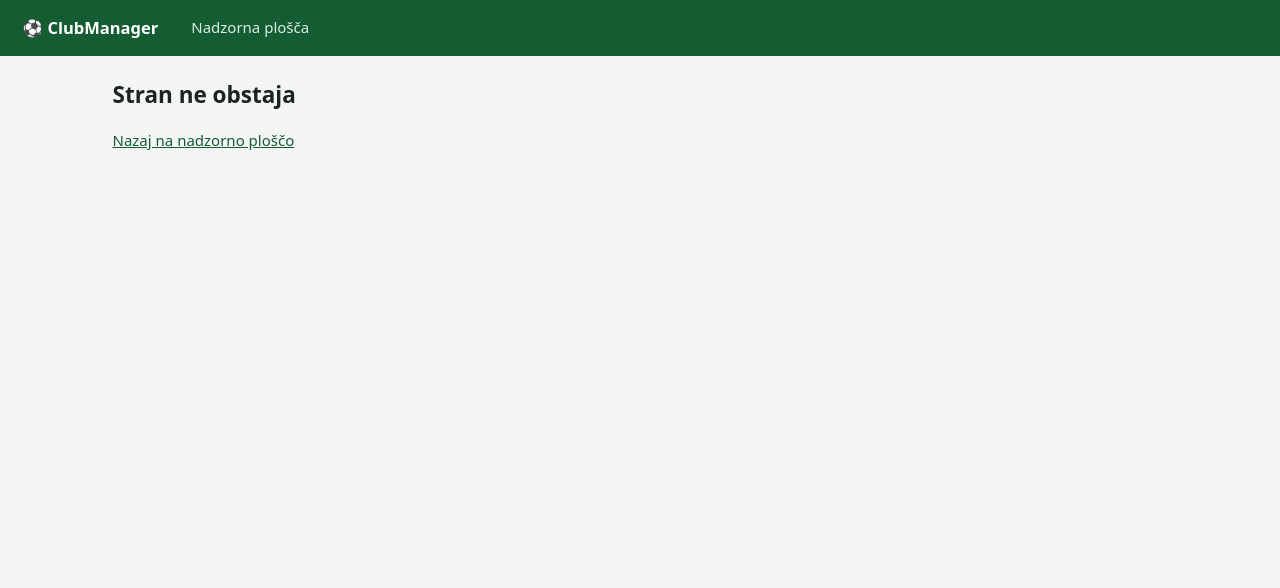
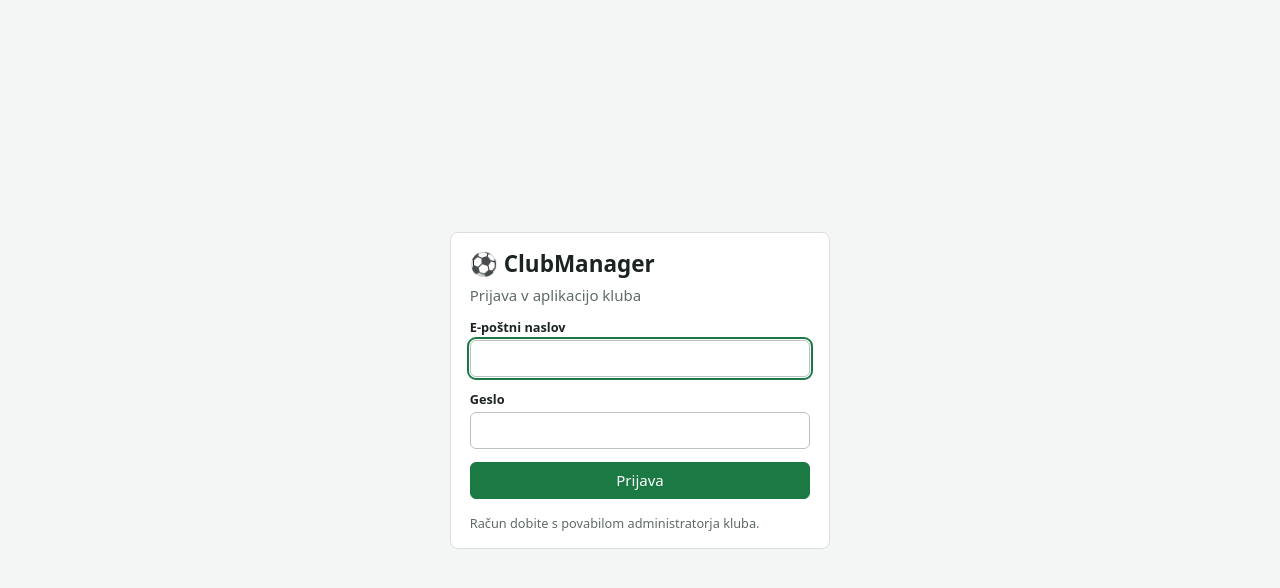
Before and after one commit to DAVIDekNOVAK/ClubManager, a React (Vite) app in the folder frontend/: page /prijava in a window 1280 px wide. Shown: the top 588 px of the page. Built offline with nearby package versions, Linux system fonts and the light colour scheme; no server answers.

Commit message:
feat: prijavna stran, zaščitene poti in odjava (#8)

```diff
--- a/frontend/src/App.tsx
+++ b/frontend/src/App.tsx
@@ -2,10 +2,13 @@ import { Route, Routes } from 'react-router-dom';
 import { Postavitev } from './components/Postavitev';
 import { Domov } from './pages/Domov';
 import { NiNajdeno } from './pages/NiNajdeno';
+import { Prijava } from './pages/Prijava';
 
 export function App() {
   return (
     <Routes>
+      <Route path="/prijava" element={<Prijava />} />
+      {/* Vse poti znotraj Postavitve so zaščitene – neprijavljen uporabnik je preusmerjen na prijavo. */}
       <Route element={<Postavitev />}>
         <Route index element={<Domov />} />
         <Route path="*" element={<NiNajdeno />} />
--- /dev/null
+++ b/frontend/src/auth.tsx
@@ -0,0 +1,75 @@
+import { createContext, useCallback, useContext, useEffect, useMemo, useState, type ReactNode } from 'react';
+import { api, ApiNapaka } from './api';
+import type { Profil, Vloga } from './tipi';
+
+interface AuthKontekst {
+  /** Prijavljeni uporabnik; `null`, če ni prijavljen. */
+  uporabnik: Profil | null;
+  /** Dokler ne vemo, ali seja obstaja, zaščitenih strani ne prikažemo. */
+  nalaganje: boolean;
+  prijava: (ePosta: string, geslo: string) => Promise<void>;
+  odjava: () => Promise<void>;
+  osvezi: () => Promise<void>;
+  nastavi: (profil: Profil) => void;
+  /** Ali ima uporabnik v kateri koli (ali izbrani) ekipi dano vlogo. */
+  imaVlogo: (vloga: Vloga, ekipaId?: number) => boolean;
+}
+
+const Kontekst = createContext<AuthKontekst | null>(null);
+
+export function AuthProvider({ children }: { children: ReactNode }) {
+  const [uporabnik, setUporabnik] = useState<Profil | null>(null);
+  const [nalaganje, setNalaganje] = useState(true);
+
+  const osvezi = useCallback(async () => {
+    try {
+      setUporabnik(await api.get<Profil>('/auth/jaz'));
+    } catch (e) {
+      if (e instanceof ApiNapaka && e.status === 401) setUporabnik(null);
+    } finally {
+      setNalaganje(false);
+    }
+  }, []);
+
+  useEffect(() => {
+    void osvezi();
+    // Če katera koli zahteva vrne 401 (seja je potekla ali bila uničena), uporabnika odjavimo.
+    const obNeprijavljen = () => setUporabnik(null);
+    window.addEventListener('clubmanager:neprijavljen', obNeprijavljen);
+    return () => window.removeEventListener('clubmanager:neprijavljen', obNeprijavljen);
+  }, [osvezi]);
+
+  const vrednost = useMemo<AuthKontekst>(
+    () => ({
+      uporabnik,
+      nalaganje,
+      osvezi,
+      nastavi: setUporabnik,
+      prijava: async (ePosta, geslo) => {
+        setUporabnik(await api.post<Profil>('/auth/prijava', { ePosta, geslo }));
+      },
+      odjava: async () => {
+        await api.post('/auth/odjava');
+        setUporabnik(null);
+      },
+      imaVlogo: (vloga, ekipaId) =>
+        !!uporabnik?.ekipe.some((e) => (ekipaId === undefined || e.id === ekipaId) && e.vloge.includes(vloga)),
+    }),
+    [uporabnik, nalaganje, osvezi],
+  );
+
+  return <Kontekst.Provider value={vrednost}>{children}</Kontekst.Provider>;
+}
+
+export function useAuth(): AuthKontekst {
+  const k = useContext(Kontekst);
+  if (!k) throw new Error('useAuth je mogoče uporabiti samo znotraj AuthProvider');
+  return k;
+}
+
+/** Prijavljeni uporabnik na zaščitenih straneh (tam vedno obstaja). */
+export function useUporabnik(): Profil {
+  const { uporabnik } = useAuth();
+  if (!uporabnik) throw new Error('Uporabnik ni prijavljen');
+  return uporabnik;
+}
--- a/frontend/src/components/Postavitev.tsx
+++ b/frontend/src/components/Postavitev.tsx
@@ -1,7 +1,20 @@
-import { NavLink, Outlet } from 'react-router-dom';
+import { Navigate, NavLink, Outlet, useLocation, useNavigate } from 'react-router-dom';
+import { useAuth } from '../auth';
 
-/** Skupna postavitev strani: glava z navigacijo in vsebina. */
+/** Skupna postavitev zaščitenih strani: glava z navigacijo in vsebina. Neprijavljene preusmeri na prijavo. */
 export function Postavitev() {
+  const { uporabnik, nalaganje, odjava } = useAuth();
+  const lokacija = useLocation();
+  const navigate = useNavigate();
+
+  if (nalaganje) return <p className="vsebina tiho">Nalaganje …</p>;
+  if (!uporabnik) return <Navigate to="/prijava" replace state={{ od: lokacija.pathname }} />;
+
+  async function obOdjavi() {
+    await odjava();
+    navigate('/prijava', { replace: true });
+  }
+
   return (
     <div className="aplikacija">
       <header className="glava">
@@ -13,6 +26,15 @@ export function Postavitev() {
             Nadzorna plošča
           </NavLink>
         </nav>
+        <div className="glava-uporabnik">
+          <span>
+            {uporabnik.ime} {uporabnik.priimek}
+            {uporabnik.jeAdministrator && ' (administrator)'}
+          </span>
+          <button className="gumb gumb-majhen" onClick={obOdjavi}>
+            Odjava
+          </button>
+        </div>
       </header>
       <main className="vsebina">
         <Outlet />
--- a/frontend/src/main.tsx
+++ b/frontend/src/main.tsx
@@ -2,12 +2,15 @@ import { StrictMode } from 'react';
 import { createRoot } from 'react-dom/client';
 import { BrowserRouter } from 'react-router-dom';
 import { App } from './App';
+import { AuthProvider } from './auth';
 import './styles.css';
 
 createRoot(document.getElementById('root')!).render(
   <StrictMode>
     <BrowserRouter>
-      <App />
+      <AuthProvider>
+        <App />
+      </AuthProvider>
     </BrowserRouter>
   </StrictMode>,
 );
--- a/frontend/src/pages/Domov.tsx
+++ b/frontend/src/pages/Domov.tsx
@@ -1,18 +1,37 @@
-import { api } from '../api';
-import { GlavaStrani, Kartica, Stanje, useNalozi, Znacka } from '../components/ui';
+import { useUporabnik } from '../auth';
+import { GlavaStrani, Kartica, Znacka } from '../components/ui';
+import { KATEGORIJE, VLOGE } from '../tipi';
 
 export function Domov() {
-  const { podatki, napaka, nalaganje } = useNalozi(() => api.get<{ status: string }>('/health'));
+  const uporabnik = useUporabnik();
 
   return (
     <>
-      <GlavaStrani naslov="Nadzorna plošča" podnaslov="Spletna aplikacija za upravljanje nogometnega kluba" />
-      <Kartica naslov="Stanje sistema">
-        <Stanje nalaganje={nalaganje} napaka={napaka} />
-        {podatki && (
-          <p>
-            Povezava z API-jem: <Znacka barva="zelena">{podatki.status}</Znacka>
+      <GlavaStrani naslov="Nadzorna plošča" podnaslov={`Pozdravljeni, ${uporabnik.ime}!`} />
+      <Kartica naslov="Moje ekipe">
+        {uporabnik.ekipe.length === 0 ? (
+          <p className="tiho">
+            {uporabnik.jeAdministrator
+              ? 'Niste član nobene ekipe. Kot administrator upravljate vse ekipe kluba.'
+              : 'Trenutno niste član nobene ekipe.'}
           </p>
+        ) : (
+          <ul className="seznam">
+            {uporabnik.ekipe.map((e) => (
+              <li key={e.id} className="vrstica">
+                <span>
+                  <strong>{e.naziv}</strong> <span className="tiho">· {KATEGORIJE[e.kategorija]}</span>
+                </span>
+                <span className="dejanja">
+                  {e.vloge.map((v) => (
+                    <Znacka key={v} barva="zelena">
+                      {VLOGE[v]}
+                    </Znacka>
+                  ))}
+                </span>
+              </li>
+            ))}
+          </ul>
         )}
       </Kartica>
     </>
--- /dev/null
+++ b/frontend/src/pages/Prijava.tsx
@@ -0,0 +1,60 @@
+import { useState, type FormEvent } from 'react';
+import { Navigate, useLocation } from 'react-router-dom';
+import { useAuth } from '../auth';
+import { izNapake, Obvestilo, Polje } from '../components/ui';
+
+export function Prijava() {
+  const { uporabnik, nalaganje, prijava } = useAuth();
+  const lokacija = useLocation();
+  const [ePosta, setEPosta] = useState('');
+  const [geslo, setGeslo] = useState('');
+  const [napaka, setNapaka] = useState<string | null>(null);
+  const [polja, setPolja] = useState<Record<string, string>>({});
+  const [posiljanje, setPosiljanje] = useState(false);
+
+  if (nalaganje) return <p className="vsebina tiho">Nalaganje …</p>;
+  if (uporabnik) {
+    const od = (lokacija.state as { od?: string } | null)?.od;
+    return <Navigate to={od && od !== '/prijava' ? od : '/'} replace />;
+  }
+
+  async function obOddaji(e: FormEvent) {
+    e.preventDefault();
+    setPosiljanje(true);
+    setNapaka(null);
+    setPolja({});
+    try {
+      await prijava(ePosta, geslo);
+    } catch (err) {
+      const n = izNapake(err);
+      setPolja(n.polja);
+      setNapaka(Object.keys(n.polja).length ? null : n.sporocilo);
+    } finally {
+      setPosiljanje(false);
+    }
+  }
+
+  return (
+    <div className="prijava-ovoj">
+      <div className="kartica prijava">
+        <h1>⚽ ClubManager</h1>
+        <p className="tiho">Prijava v aplikacijo kluba</p>
+        {napaka && <Obvestilo vrsta="napaka">{napaka}</Obvestilo>}
+        <form className="obrazec" onSubmit={obOddaji} noValidate>
+          <Polje oznaka="E-poštni naslov" napaka={polja.ePosta}>
+            <input type="email" value={ePosta} onChange={(e) => setEPosta(e.target.value)} autoComplete="username" autoFocus />
+          </Polje>
+          <Polje oznaka="Geslo" napaka={polja.geslo}>
+            <input type="password" value={geslo} onChange={(e) => setGeslo(e.target.value)} autoComplete="current-password" />
+          </Polje>
+          <button className="gumb gumb-glavni" type="submit" disabled={posiljanje}>
+            {posiljanje ? 'Prijavljanje …' : 'Prijava'}
+          </button>
+        </form>
+        <p className="tiho majhno" style={{ marginTop: '1rem', marginBottom: 0 }}>
+          Račun dobite s povabilom administratorja kluba.
+        </p>
+      </div>
+    </div>
+  );
+}
--- /dev/null
+++ b/frontend/src/tipi.ts
@@ -0,0 +1,49 @@
+/** Tipi podatkov, ki jih vrača API. */
+export type Vloga = 'IGRALEC' | 'TRENER' | 'VODJA_EKIPE';
+export type Kategorija = 'CLANI' | 'U19' | 'U17' | 'U15' | 'U13' | 'DRUGO';
+
+export const VLOGE: Record<Vloga, string> = {
+  IGRALEC: 'Igralec',
+  TRENER: 'Trener',
+  VODJA_EKIPE: 'Vodja ekipe',
+};
+export const KATEGORIJE: Record<Kategorija, string> = {
+  CLANI: 'Člani',
+  U19: 'U19',
+  U17: 'U17',
+  U15: 'U15',
+  U13: 'U13',
+  DRUGO: 'Drugo',
+};
+
+export interface EkipaKratko {
+  id: number;
+  naziv: string;
+  kategorija: Kategorija;
+  jeArhivirana: boolean;
+}
+export interface SezonaKratko {
+  id: number;
+  naziv: string;
+  datumZacetka: string;
+  datumKonca: string;
+}
+export interface Clanstvo {
+  id: number;
+  datumPridruzitve: string;
+  datumOdhoda: string | null;
+  ekipa: EkipaKratko;
+  sezona: SezonaKratko;
+  vloge: Vloga[];
+  jeAktivno: boolean;
+}
+export interface Profil {
+  id: number;
+  ime: string;
+  priimek: string;
+  ePosta: string;
+  jeAdministrator: boolean;
+  clanstva: Clanstvo[];
+  /** Trenutne ekipe uporabnika z združenimi vlogami. */
+  ekipe: (EkipaKratko & { vloge: Vloga[] })[];
+}
```
